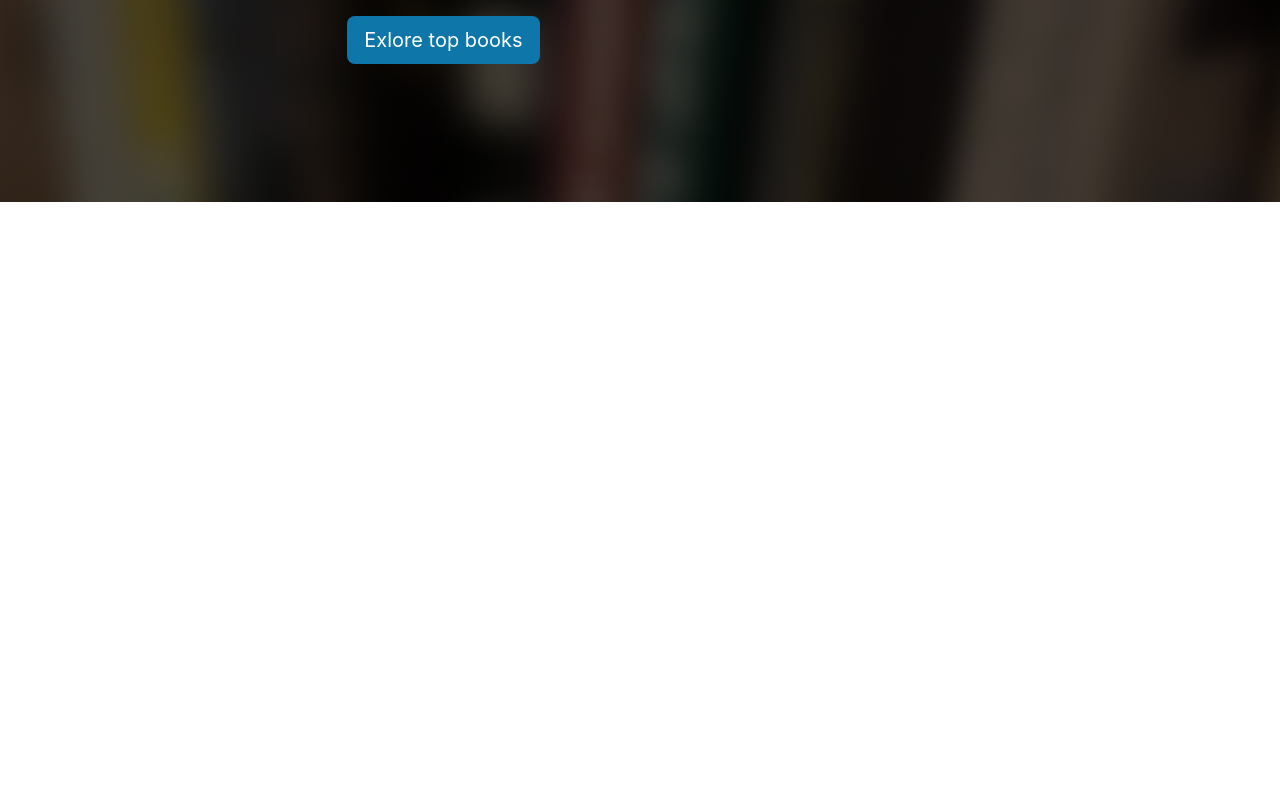
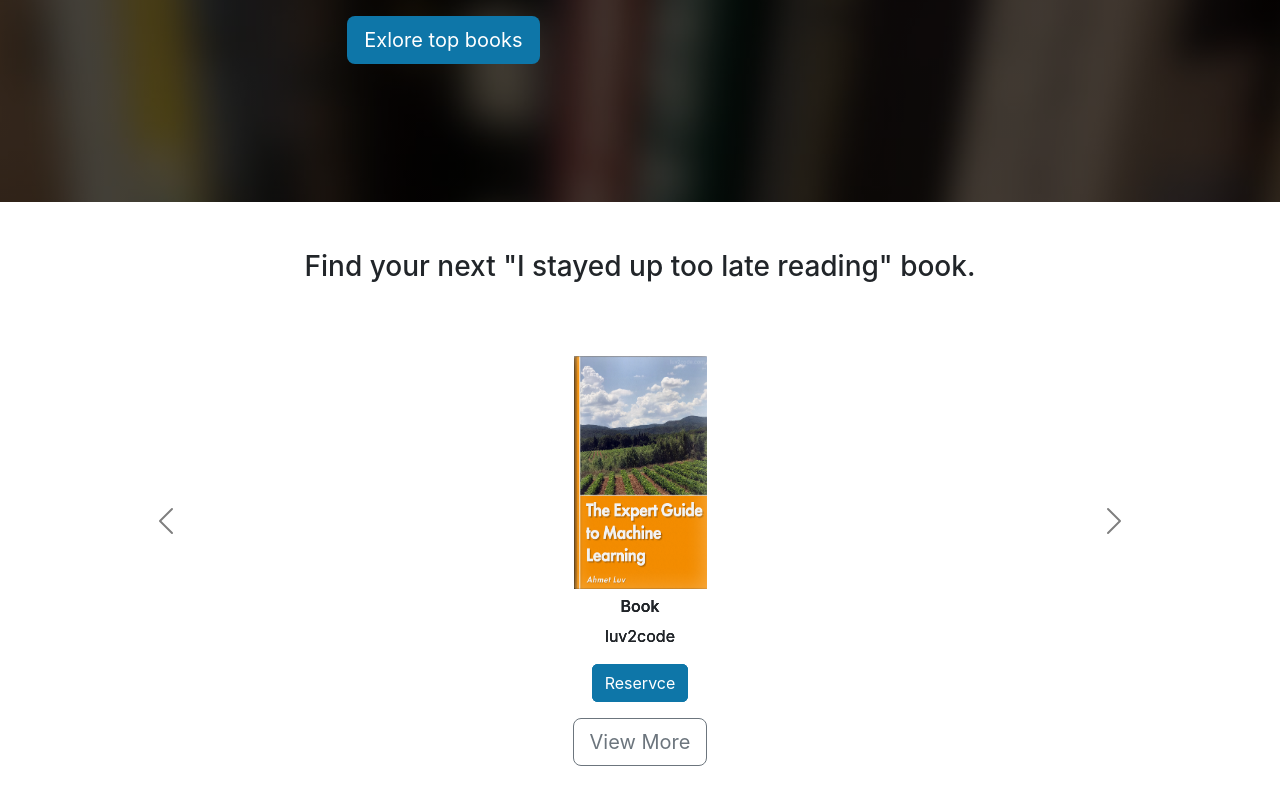
Before and after one commit to Ibraisi/library-app, a React (Create React App) app in the folder 01-frontend/react-library/: page / in a window 1280 px wide. Shown: the part 276-1076 px from the top of the page. Before the commit the page ends 800 px from the top, so only its background shows below. Built offline with nearby package versions, Linux system fonts and the light colour scheme.

Commit message:
added carouselComponent

```diff
--- a/01-frontend/react-library/src/App.tsx
+++ b/01-frontend/react-library/src/App.tsx
@@ -1,13 +1,15 @@
 import React from 'react';
 import './App.css';
 import { Navbar } from './Layouts/NavbarAndFooter/Navbar';
-import { ExploreTopBooks } from './Layouts/NavbarAndFooter/HomePage/ExploreTopBooks';
+import { ExploreTopBooks } from './Layouts/HomePage/ExploreTopBooks';
+import { Carousel } from './Layouts/HomePage/Carousel';
 
 function App() {
   return (
     <div>
     <Navbar/>
     <ExploreTopBooks/>
+    <Carousel/>
     </div>
   );
 }
--- /dev/null
+++ b/01-frontend/react-library/src/Layouts/HomePage/Carousel.tsx
@@ -0,0 +1,121 @@
+export const Carousel = () => {
+  return (
+    <div className="container mt-5" style={{ height: 550 }}>
+      <div className="homepage-carousel-title">
+        <h3>Find your next "I stayed up too late reading" book.</h3>
+      </div>
+      <div
+        id="carouselExampleControls"
+        className="carousel carousel-dark slide mt-5
+                    d-none d-lg-block"
+        data-bs-interval="false"
+      >
+        {/* Desktop */}
+        <div className="carousel-inner">
+          <div className="carousel-item active">
+            <div className="row d-flex justify-content-center align-items-center">
+              <div className="col-xs-6 col-sm-6 col-lg-3 mb-3"></div>
+              <div className="text-center">
+                <img
+                  src={require("./../../Images/BooksImages/book-luv2code-1000.png")}
+                  alt="book"
+                  height="233"
+                  width="133"
+                />
+                <h6 className="mt-2">Book</h6>
+                <p className="">luv2code</p>
+                <a href="#" className="btn main-color text-white">
+                  Reservce
+                </a>
+              </div>
+            </div>
+          </div>
+          <div className="carousel-item active">
+            <div className="row d-flex justify-content-center align-items-center">
+              <div className="col-xs-6 col-sm-6 col-lg-3 mb-3"></div>
+              <div className="text-center">
+                <img
+                  src={require("./../../Images/BooksImages/new-book-1.png")}
+                  alt="book"
+                  height="233"
+                  width="133"
+                />
+                <h6 className="mt-2">Book</h6>
+                <p className="">luv2code</p>
+                <a href="#" className="btn main-color text-white">
+                  Reservce
+                </a>
+              </div>
+            </div>
+          </div>
+          <div className="carousel-item active">
+            <div className="row d-flex justify-content-center align-items-center">
+              <div className="col-xs-6 col-sm-6 col-lg-3 mb-3"></div>
+              <div className="text-center">
+                <img
+                  src={require("./../../Images/BooksImages/new-book-2.png")}
+                  alt="book"
+                  height="233"
+                  width="133"
+                />
+                <h6 className="mt-2">Book</h6>
+                <p className="">luv2code</p>
+                <a href="#" className="btn main-color text-white">
+                  Reservce
+                </a>
+              </div>
+            </div>
+          </div>
+        </div>
+
+        <button
+          className="carousel-control-prev"
+          type="button"
+          data-bs-target="#carouselExampleControls"
+          data-bs-slide="prev"
+        >
+          <span
+            className="carousel-control-prev-icon"
+            aria-hidden="true"
+          ></span>
+          <span className="visually-hidden">Previous</span>
+        </button>
+        <button
+          className="carousel-control-next"
+          type="button"
+          data-bs-target="#carouselExampleControls"
+          data-bs-slide="next"
+        >
+          <span
+            className="carousel-control-next-icon"
+            aria-hidden="true"
+          ></span>
+          <span className="visually-hidden">Next</span>
+        </button>
+      </div>
+      {/* Mobile */}
+      <div className="d-lg-none mt-3">
+        <div className="row d-flex justify-content-center align-items-center">
+          <div className="text-center">
+            <img
+              src={require("./../../Images/BooksImages/new-book-2.png")}
+              alt="book"
+              height="233"
+              width="133"
+            />
+            <h6 className="mt-2">Book</h6>
+            <p className="">luv2code</p>
+            <a href="#" className="btn main-color text-white">
+              Reservce
+            </a>
+          </div>
+        </div>
+      </div>
+      <div className="homepage-carousel-title mt-3">
+        <a className="btn btn-outline-secondary btn-lg" href="#">
+          View More
+        </a>
+      </div>
+    </div>
+  );
+};
```
Also changed, not shown: 01-frontend/react-library/src/Layouts/HomePage/ExploreTopBooks.tsx (renamed from 01-frontend/react-library/src/Layouts/NavbarAndFooter/HomePage/ExploreTopBooks.tsx).
